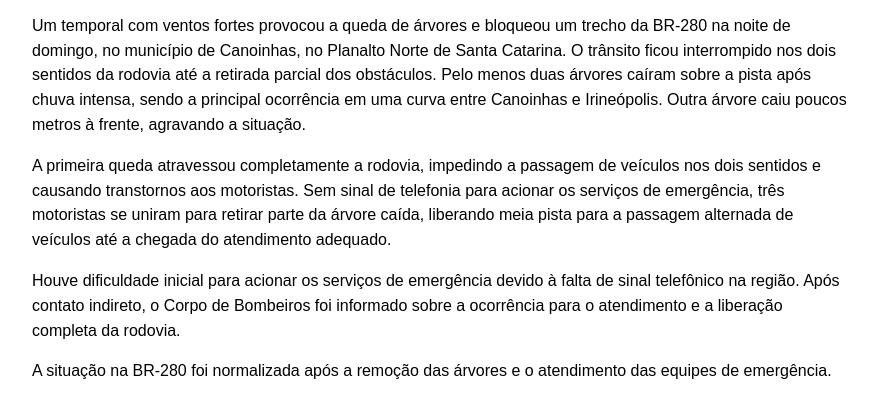
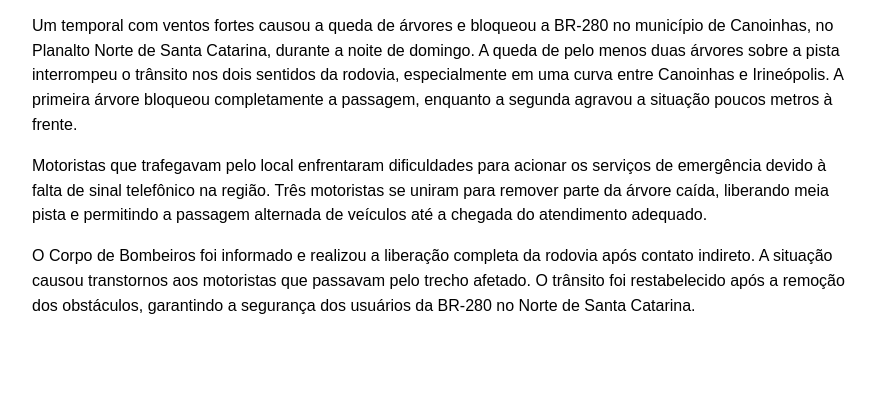
Before and after one commit to evwbr/evwbr.github.io, a plain HTML site: page sc/p/sc_8855ee186c776098abac9615fb2c810927f1ab09/index.html in a window 1280 px wide. Shown: the part 740-1148 px from the top of the page, without its empty margins (198-1081 px from the left). After the commit the page ends 1083 px from the top, so only its background shows below. Drawn offline with Linux system fonts and the light colour scheme.

Commit message:
Update page SC sc_8855ee186c776098abac9615fb2c810927f1ab09

```diff
--- a/sc/p/sc_8855ee186c776098abac9615fb2c810927f1ab09/index.html
+++ b/sc/p/sc_8855ee186c776098abac9615fb2c810927f1ab09/index.html
@@ -4,12 +4,12 @@
   <meta charset="utf-8"/>
   <meta name="viewport" content="width=device-width, initial-scale=1"/>
   <title>Temporal derruba árvores e bloqueia trecho da BR-280 no Norte de SC</title>
-  <meta name="description" content="Um temporal com ventos fortes provocou a queda de árvores e bloqueou um trecho da BR-280 na noite de domingo, no município de Canoinhas, no Planalto Norte de Santa Catarina."/>
+  <meta name="description" content="Um temporal com ventos fortes causou a queda de árvores e bloqueou a BR-280 no município de Canoinhas, no Planalto Norte de Santa Catarina, durante a noite de domingo."/>
   <link rel="canonical" href="https://evwbr.github.io/sc/p/sc_8855ee186c776098abac9615fb2c810927f1ab09/index.html"/>
   <meta property="og:type" content="article"/>
   <meta property="og:site_name" content="Evo Web News"/>
   <meta property="og:title" content="Temporal derruba árvores e bloqueia trecho da BR-280 no Norte de SC"/>
-  <meta property="og:description" content="Um temporal com ventos fortes provocou a queda de árvores e bloqueou um trecho da BR-280 na noite de domingo, no município de Canoinhas, no Planalto Norte de Santa Catarina."/>
+  <meta property="og:description" content="Um temporal com ventos fortes causou a queda de árvores e bloqueou a BR-280 no município de Canoinhas, no Planalto Norte de Santa Catarina, durante a noite de domingo."/>
   <meta property="og:url" content="https://evwbr.github.io/sc/p/sc_8855ee186c776098abac9615fb2c810927f1ab09/index.html"/>
   <meta property="og:image" content="https://visornoticias.com.br/wp-content/uploads/2026/02/Temporal-derruba-arvores-e-bloqueia-trecho-da-BR-280-no-Norte-de-SC.png"/>
   <meta name="twitter:card" content="summary_large_image"/>
@@ -19,10 +19,9 @@
   <main style="max-width:820px;margin:24px auto;padding:0 14px;font-family:Arial,Helvetica,sans-serif;line-height:1.55;">
     <h1 style="font-size:28px;margin:12px 0 12px 0;">Temporal derruba árvores e bloqueia trecho da BR-280 no Norte de SC</h1>
 <figure style="margin:0 0 14px 0;"><img src="https://visornoticias.com.br/wp-content/uploads/2026/02/Temporal-derruba-arvores-e-bloqueia-trecho-da-BR-280-no-Norte-de-SC.png" alt="Temporal derruba árvores e bloqueia trecho da BR-280 no Norte de SC" style="width:100%;max-width:820px;border-radius:10px;display:block" /></figure>
-<p>Um temporal com ventos fortes provocou a queda de árvores e bloqueou um trecho da BR-280 na noite de domingo, no município de Canoinhas, no Planalto Norte de Santa Catarina. O trânsito ficou interrompido nos dois sentidos da rodovia até a retirada parcial dos obstáculos. Pelo menos duas árvores caíram sobre a pista após chuva intensa, sendo a principal ocorrência em uma curva entre Canoinhas e Irineópolis. Outra árvore caiu poucos metros à frente, agravando a situação.</p>
-<p>A primeira queda atravessou completamente a rodovia, impedindo a passagem de veículos nos dois sentidos e causando transtornos aos motoristas. Sem sinal de telefonia para acionar os serviços de emergência, três motoristas se uniram para retirar parte da árvore caída, liberando meia pista para a passagem alternada de veículos até a chegada do atendimento adequado.</p>
-<p>Houve dificuldade inicial para acionar os serviços de emergência devido à falta de sinal telefônico na região. Após contato indireto, o Corpo de Bombeiros foi informado sobre a ocorrência para o atendimento e a liberação completa da rodovia.</p>
-<p>A situação na BR-280 foi normalizada após a remoção das árvores e o atendimento das equipes de emergência.</p>
+<p>Um temporal com ventos fortes causou a queda de árvores e bloqueou a BR-280 no município de Canoinhas, no Planalto Norte de Santa Catarina, durante a noite de domingo. A queda de pelo menos duas árvores sobre a pista interrompeu o trânsito nos dois sentidos da rodovia, especialmente em uma curva entre Canoinhas e Irineópolis. A primeira árvore bloqueou completamente a passagem, enquanto a segunda agravou a situação poucos metros à frente.</p>
+<p>Motoristas que trafegavam pelo local enfrentaram dificuldades para acionar os serviços de emergência devido à falta de sinal telefônico na região. Três motoristas se uniram para remover parte da árvore caída, liberando meia pista e permitindo a passagem alternada de veículos até a chegada do atendimento adequado.</p>
+<p>O Corpo de Bombeiros foi informado e realizou a liberação completa da rodovia após contato indireto. A situação causou transtornos aos motoristas que passavam pelo trecho afetado. O trânsito foi restabelecido após a remoção dos obstáculos, garantindo a segurança dos usuários da BR-280 no Norte de Santa Catarina.</p>
   </main>
 </body>
 </html>
```
